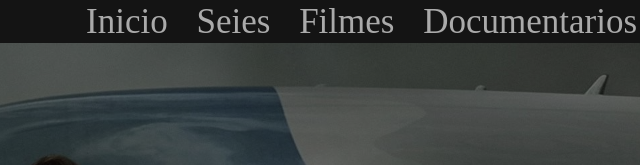
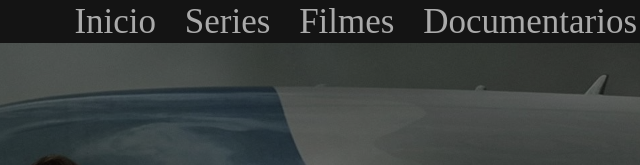
Before and after one commit to Doni-zete/Netlix-Clone, a plain HTML site: page index.html in a window 1280 px wide. Shown: the top 165 px of the page, 633-1273 px from the left. Drawn offline with Linux system fonts and the light colour scheme; files whose address does not match are found by name.

Commit message:
Update index.html

```diff
--- a/index.html
+++ b/index.html
@@ -14,7 +14,7 @@
             <h2 class="logo">NETFLIX</h2>
             <nav>
                 <a href="#">Inicio</a>
-                <a href="#">Seies</a>
+                <a href="#">Series</a>
                 <a href="#">Filmes</a>
                 <a href="#">Documentarios</a>
             </nav>
```
